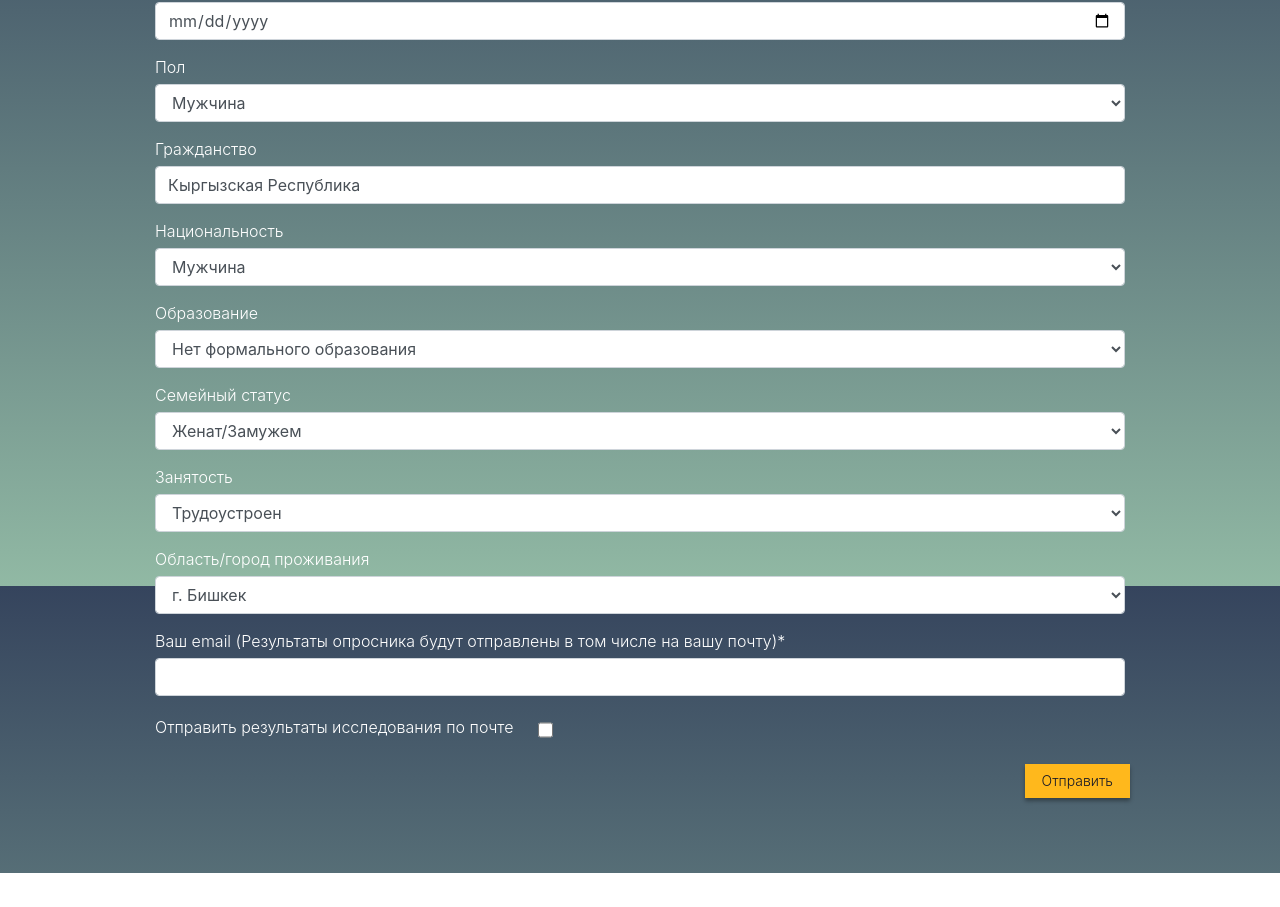
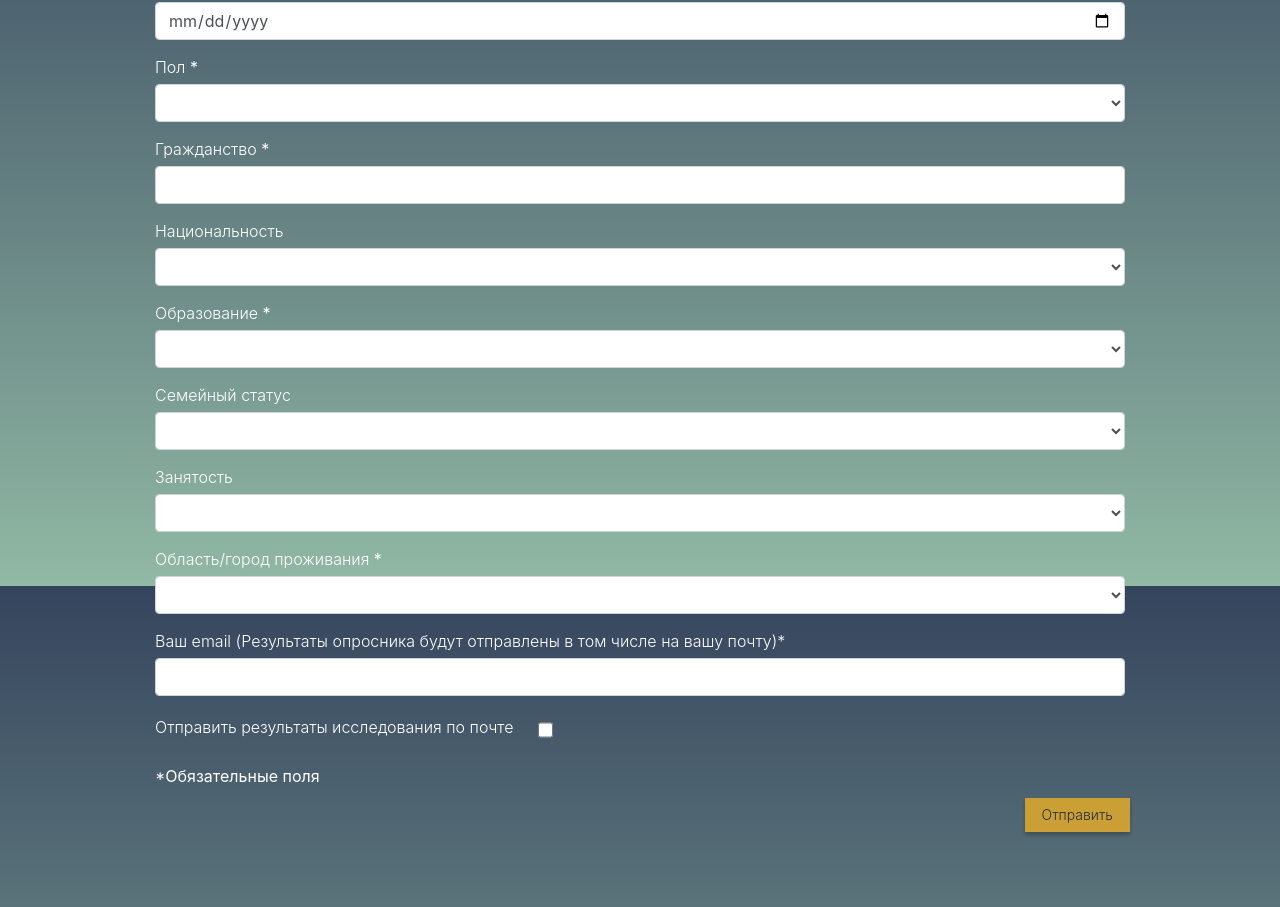
Before and after one commit to aydaraliev/psychotest, an Angular app in the folder psycho_front/: page /feedback in a window 1280 px wide. Shown: the part 214-1121 px from the top of the page. Before the commit the page ends 1087 px from the top, so only its background shows below. Built offline with nearby package versions, Linux system fonts and the light colour scheme.

Commit message:
add sending object

```diff
--- a/psycho_front/src/app/components/form-feedback/form-feedback.component.html
+++ b/psycho_front/src/app/components/form-feedback/form-feedback.component.html
@@ -1,14 +1,21 @@
-<form class="container-fluid item-container new-page" onsubmit="onSubmit()">
+<form class="container-fluid item-container new-page" #authForm="ngForm" (ngSubmit)="onSubmit()">
   <h1>Информация о респонденте</h1>
 
   <div class="form-group">
-    <label for="dob">Год рождения</label>
-    <input class="form-control" id="dob" name="dob" type="date">
+    <label for="dob">Год рождения <b>*</b></label>
+    <input
+      class="form-control"
+      id="dob"
+      name="dob"
+      type="date"
+      required
+      [(ngModel)]="dob"
+    >
   </div>
 
   <div class="form-group">
-    <label for="gender">Пол</label>
-    <select class="form-control" name="gender" id="gender">
+    <label for="gender">Пол  <b>*</b></label>
+    <select class="form-control" name="gender" id="gender" required [(ngModel)]="gender">
       <option value="male">Мужчина</option>
       <option value="female">Женщина</option>
       <option value="no-answer">Предпочту не отвечать</option>
@@ -16,13 +23,13 @@
   </div>
 
   <div class="form-group">
-    <label for="country">Гражданство</label>
-    <input class="form-control" id="country" name="country" type="text" value="Кыргызская Республика">
+    <label for="country">Гражданство <b>*</b></label>
+    <input class="form-control" id="country" name="country" type="text" value="Кыргызская Республика"  required [(ngModel)]="country">
   </div>
 
   <div class="form-group">
     <label for="nationality">Национальность</label>
-    <select class="form-control" name="nationality" id="nationality">
+    <select class="form-control" name="nationality" id="nationality" [(ngModel)]="nationality">
       <option value="kg">Мужчина</option>
       <option value="ru">Женщина</option>
       <option value="another">Другое</option>
@@ -31,8 +38,8 @@
   </div>
 
   <div class="form-group">
-    <label for="education">Образование</label>
-    <select class="form-control" name="education" id="education">
+    <label for="education">Образование <b>*</b></label>
+    <select class="form-control" name="education" id="education" required [(ngModel)]="education">
       <option value="no">Нет формального образования</option>
       <option value="initial">Начальное</option>
       <option value="average">Среднее</option>
@@ -46,7 +53,7 @@
 
   <div class="form-group">
     <label for="family">Семейный статус</label>
-    <select class="form-control" name="family" id="family">
+    <select class="form-control" name="family" id="family" [(ngModel)]="family">
       <option value="have">Женат/Замужем</option>
       <option value="no">Холост/ Не замужем</option>
       <option value="another">Другое</option>
@@ -55,7 +62,7 @@
 
   <div class="form-group">
     <label for="work">Занятость</label>
-    <select class="form-control" name="work" id="work">
+    <select class="form-control" name="work" id="work" [(ngModel)]="work">
       <option value="have">Трудоустроен</option>
       <option value="business">Частный предприниматель</option>
       <option value="no">Не работаю</option>
@@ -66,8 +73,8 @@
   </div>
 
   <div class="form-group">
-    <label for="city">Область/город проживания</label>
-    <select class="form-control" name="city" id="city">
+    <label for="city">Область/город проживания <b>*</b></label>
+    <select class="form-control" name="city" id="city" required [(ngModel)]="city">
       <option value="bishkek">г. Бишкек</option>
       <option value="batken">Баткен</option>
       <option value="djalal-abad">Джалал-Абад</option>
@@ -81,15 +88,23 @@
 
   <div class="form-group">
     <label for="email">Ваш email (Результаты опросника будут отправлены в том числе на вашу почту)*</label>
-    <input class="form-control" id="email" name="email" type="email">
+    <input class="form-control" id="email" name="email" type="email" required [(ngModel)]="email">
   </div>
 
   <div class="form-group checkbox">
     <label for="sendEmail">Отправить результаты исследования по почте</label>
-    <input class="form-control" id="sendEmail" name="sendEmail" type="checkbox">
+    <input class="form-control" id="sendEmail" name="sendEmail" type="checkbox" [(ngModel)]="sendEmail">
   </div>
 
+  <p>*Обязательные поля </p>
+
   <div class="form-group row justify-content-end">
-    <button (click)="onSubmit()" class="form-button form-button--submit" type="submit">Отправить</button>
+    <button
+      class="form-button form-button--submit"
+      type="submit"
+      [disabled]="authForm.invalid"
+    >
+      Отправить
+    </button>
   </div>
 </form>
--- a/psycho_front/src/app/components/form-feedback/form-feedback.component.scss
+++ b/psycho_front/src/app/components/form-feedback/form-feedback.component.scss
@@ -51,6 +51,11 @@ p {
     margin-right: 10px;
     cursor: pointer;
   }
+
+  &:disabled {
+    opacity: .7;
+    cursor: default;
+  }
 }
 
 .checkbox {
--- a/psycho_front/src/app/components/form-feedback/form-feedback.component.ts
+++ b/psycho_front/src/app/components/form-feedback/form-feedback.component.ts
@@ -9,14 +9,24 @@ import { Router } from '@angular/router';
 })
 
 export class FormFeedbackComponent implements DoCheck {
-  lang = 0;
-  title = ['Помогите нам улучшить наши исследования', 'Келгиле, биздин изилдөө жакшыртууга жардам берет'];
-  /* tslint:disable */
-  subtitle = ['Все ответы являются необязательными. Если вы предпочитаете не отвечать на какой-либо конкретный вопрос, это прекрасно, если оставить его пустым. Любые данные, которые вы согласны предоставить, будут полезны.', 'Бардык жооптор бар. Сиз, балким, бир суроого жооп эмес, керек болсо, ал аны бош калтырып үчүн жакшы. Сиз камсыз кылууга макул болбосун маалыматтар жардам берет.'];
-  /* tslint:enable */
-  dob = ['Дата рождения', 'Туулган датасы'];
-  country = ['Я родился в', 'Мен төрөлгөм'];
-  gender = ['Пол', 'Калаасы'];
+  // lang = 0;
+  // title = ['Помогите нам улучшить наши исследования', 'Келгиле, биздин изилдөө жакшыртууга жардам берет'];
+  // /* tslint:disable */
+  // subtitle = ['Все ответы являются необязательными. Если вы предпочитаете не отвечать на какой-либо конкретный вопрос, это прекрасно, если оставить его пустым. Любые данные, которые вы согласны предоставить, будут полезны.', 'Бардык жооптор бар. Сиз, балким, бир суроого жооп эмес, керек болсо, ал аны бош калтырып үчүн жакшы. Сиз камсыз кылууга макул болбосун маалыматтар жардам берет.'];
+  // /* tslint:enable */
+  // dob = ['Дата рождения', 'Туулган датасы'];
+  // country = ['Я родился в', 'Мен төрөлгөм'];
+  // gender = ['Пол', 'Калаасы'];
+  dob = '';
+  gender = '';
+  country = '';
+  nationality = '';
+  education = '';
+  family = '';
+  work = '';
+  city = '';
+  email = '';
+  sendEmail = '';
 
   constructor(
     // private langService: LanguageService,
@@ -24,10 +34,23 @@ export class FormFeedbackComponent implements DoCheck {
   ) { }
 
   ngDoCheck() {
-    this.lang = Number(localStorage.lang);
+    // this.lang = Number(localStorage.lang);
   }
 
   onSubmit() {
+    const sendingObject = {
+      dob: this.dob,
+      gender: this.gender,
+      country: this.country,
+      nationality: this.nationality,
+      education: this.education,
+      family: this.family,
+      work: this.work,
+      city: this.city,
+      email: this.email,
+      sendEmail: this.sendEmail
+    };
+    console.log(sendingObject);
     this.router.navigate(['/results']);
   }
 }
```
